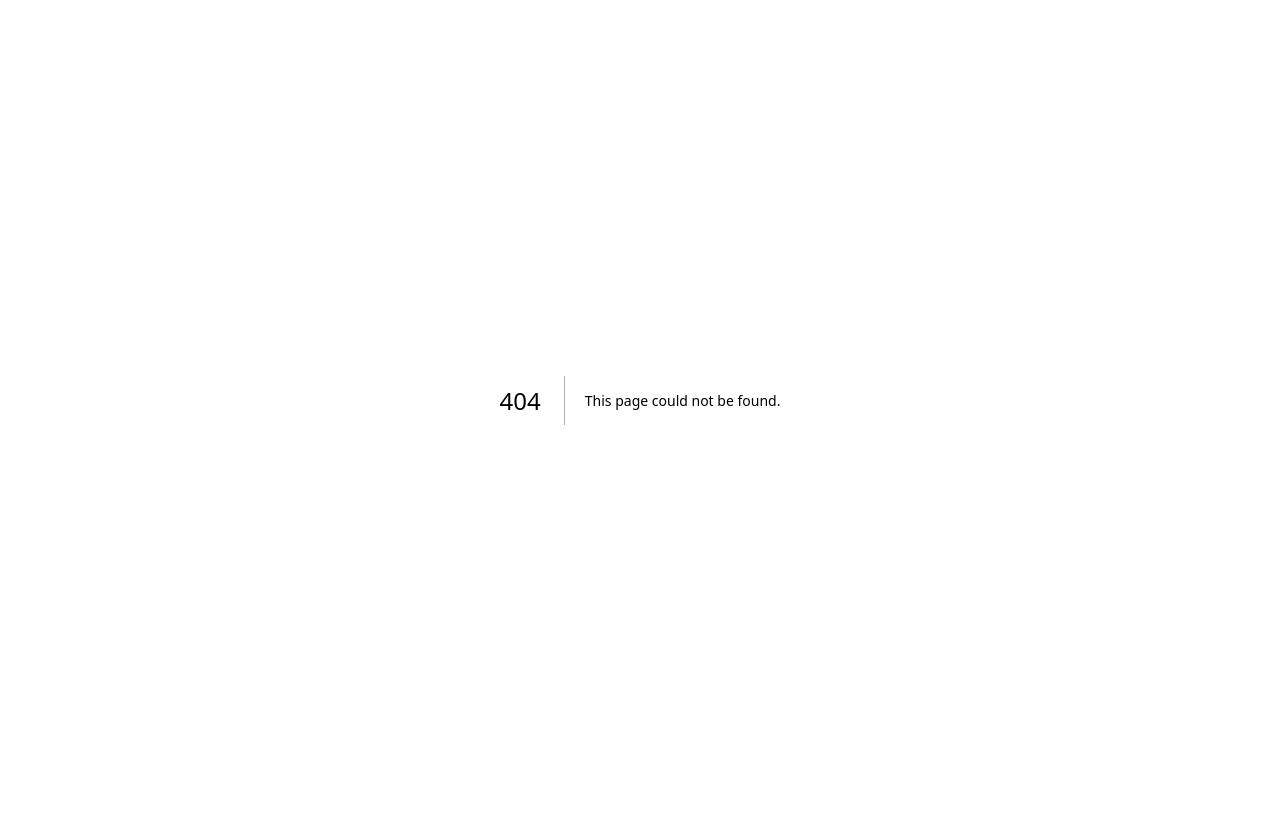
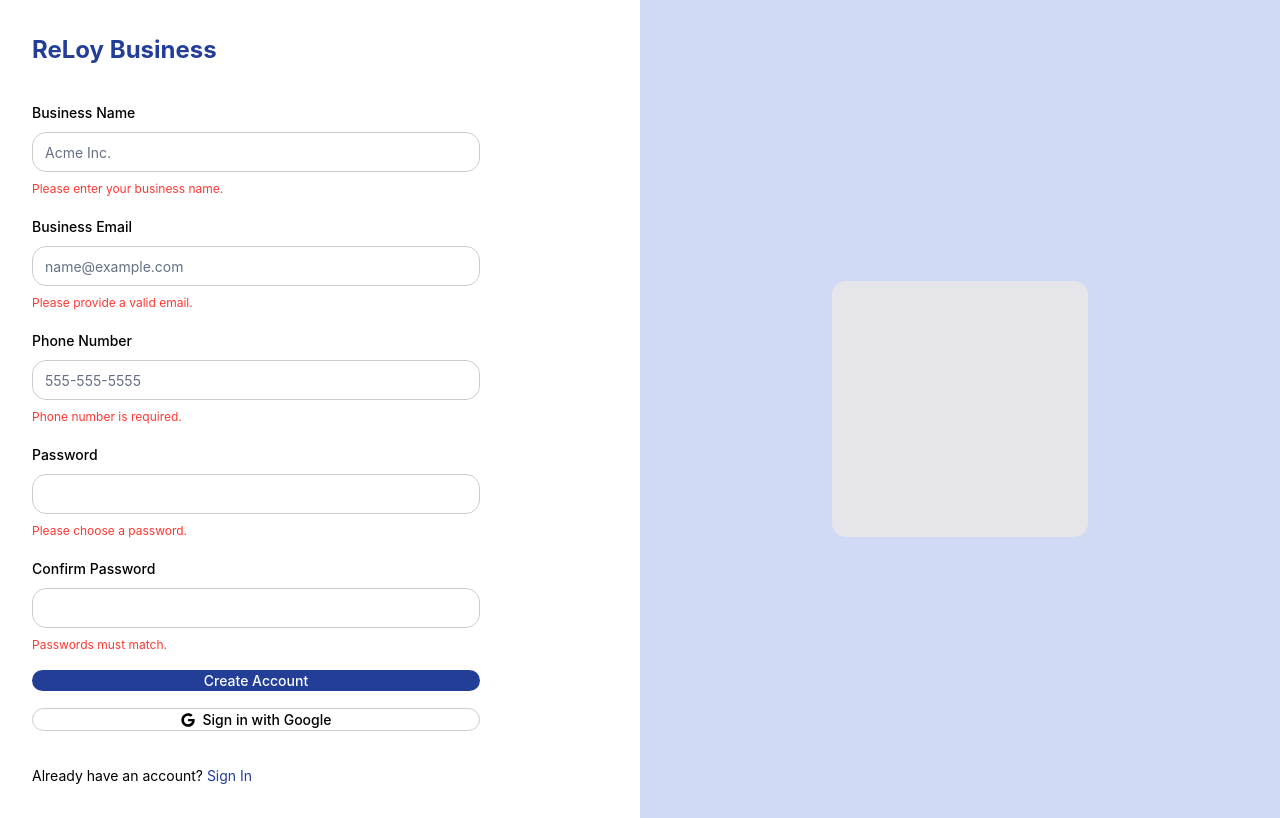
Before and after one commit to Phynnex/reloy, a Next.js app in the folder apps/business/: page /sign-up in a window 1280 px wide. Before the commit this address had no page. Built offline with nearby package versions, Linux system fonts and the light colour scheme.

Commit message:
feat(business): add signup page

```diff
--- /dev/null
+++ b/apps/business/src/app/sign-up/page.tsx
@@ -0,0 +1,50 @@
+import { Button } from "@/components/ui/button";
+import { Input } from "@/components/ui/input";
+import { Label } from "@/components/ui/label";
+import { FaGoogle } from "react-icons/fa";
+import Link from "next/link";
+
+export default function BusinessSignUp() {
+  return (
+    <div className="flex min-h-screen flex-col md:flex-row">
+      <div className="flex w-full flex-col md:w-1/2 p-8 gap-8">
+        <Link href="/" className="text-2xl font-bold text-primary">ReLoy Business</Link>
+        <form className="space-y-4 w-full max-w-md">
+          <div className="space-y-2">
+            <Label htmlFor="business-name">Business Name</Label>
+            <Input id="business-name" placeholder="Acme Inc." />
+            <p className="text-xs text-danger">Please enter your business name.</p>
+          </div>
+          <div className="space-y-2">
+            <Label htmlFor="business-email">Business Email</Label>
+            <Input id="business-email" type="email" placeholder="name@example.com" />
+            <p className="text-xs text-danger">Please provide a valid email.</p>
+          </div>
+          <div className="space-y-2">
+            <Label htmlFor="phone-number">Phone Number</Label>
+            <Input id="phone-number" type="tel" placeholder="555-555-5555" />
+            <p className="text-xs text-danger">Phone number is required.</p>
+          </div>
+          <div className="space-y-2">
+            <Label htmlFor="password">Password</Label>
+            <Input id="password" type="password" />
+            <p className="text-xs text-danger">Please choose a password.</p>
+          </div>
+          <div className="space-y-2">
+            <Label htmlFor="confirm-password">Confirm Password</Label>
+            <Input id="confirm-password" type="password" />
+            <p className="text-xs text-danger">Passwords must match.</p>
+          </div>
+          <Button className="w-full">Create Account</Button>
+          <Button variant="outline" className="w-full flex gap-2 items-center justify-center">
+            <FaGoogle /> Sign in with Google
+          </Button>
+        </form>
+        <p className="text-sm">Already have an account? <Link href="/sign-in" className="text-primary hover:underline">Sign In</Link></p>
+      </div>
+      <div className="flex w-full items-center justify-center bg-light-blue md:w-1/2 p-8">
+        <div className="h-64 w-64 rounded-md bg-gray5" />
+      </div>
+    </div>
+  );
+}
--- /dev/null
+++ b/apps/business/src/components/ui/button.tsx
@@ -0,0 +1,25 @@
+import * as React from "react";
+import { cn } from "@/lib/utils";
+
+export interface ButtonProps extends React.ButtonHTMLAttributes<HTMLButtonElement> {
+  variant?: "default" | "outline";
+}
+
+export const Button = React.forwardRef<HTMLButtonElement, ButtonProps>(
+  ({ className, variant = "default", ...props }, ref) => {
+    const base =
+      "inline-flex items-center justify-center rounded-md text-sm font-medium transition-colors focus-visible:outline-none focus-visible:ring-2 focus-visible:ring-primary focus-visible:ring-offset-2 disabled:pointer-events-none disabled:opacity-50";
+    const variants = {
+      default: "bg-primary text-white hover:bg-primary/90",
+      outline: "border border-stroke-grey bg-white hover:bg-gray5 dark:bg-black dark:border-gray500",
+    };
+    return (
+      <button
+        className={cn(base, variants[variant], className)}
+        ref={ref}
+        {...props}
+      />
+    );
+  }
+);
+Button.displayName = "Button";
--- /dev/null
+++ b/apps/business/src/components/ui/input.tsx
@@ -0,0 +1,21 @@
+import * as React from "react";
+import { cn } from "@/lib/utils";
+
+export interface InputProps extends React.InputHTMLAttributes<HTMLInputElement> {}
+
+export const Input = React.forwardRef<HTMLInputElement, InputProps>(
+  ({ className, type = "text", ...props }, ref) => {
+    return (
+      <input
+        type={type}
+        className={cn(
+          "flex h-10 w-full rounded-md border border-stroke-grey bg-white px-3 py-2 text-sm placeholder:text-gray500 focus-visible:outline-none focus-visible:ring-2 focus-visible:ring-primary focus-visible:ring-offset-2 disabled:cursor-not-allowed disabled:opacity-50 dark:bg-black dark:border-gray500",
+          className
+        )}
+        ref={ref}
+        {...props}
+      />
+    );
+  }
+);
+Input.displayName = "Input";
--- /dev/null
+++ b/apps/business/src/components/ui/label.tsx
@@ -0,0 +1,18 @@
+import * as React from "react";
+import { cn } from "@/lib/utils";
+
+export interface LabelProps extends React.LabelHTMLAttributes<HTMLLabelElement> {}
+
+export const Label = React.forwardRef<HTMLLabelElement, LabelProps>(
+  ({ className, ...props }, ref) => (
+    <label
+      ref={ref}
+      className={cn(
+        "text-sm font-medium leading-none peer-disabled:cursor-not-allowed peer-disabled:opacity-70",
+        className
+      )}
+      {...props}
+    />
+  )
+);
+Label.displayName = "Label";
--- /dev/null
+++ b/apps/business/src/lib/utils.ts
@@ -0,0 +1,3 @@
+export function cn(...classes: (string | undefined | false)[]) {
+  return classes.filter(Boolean).join(' ');
+}
```
